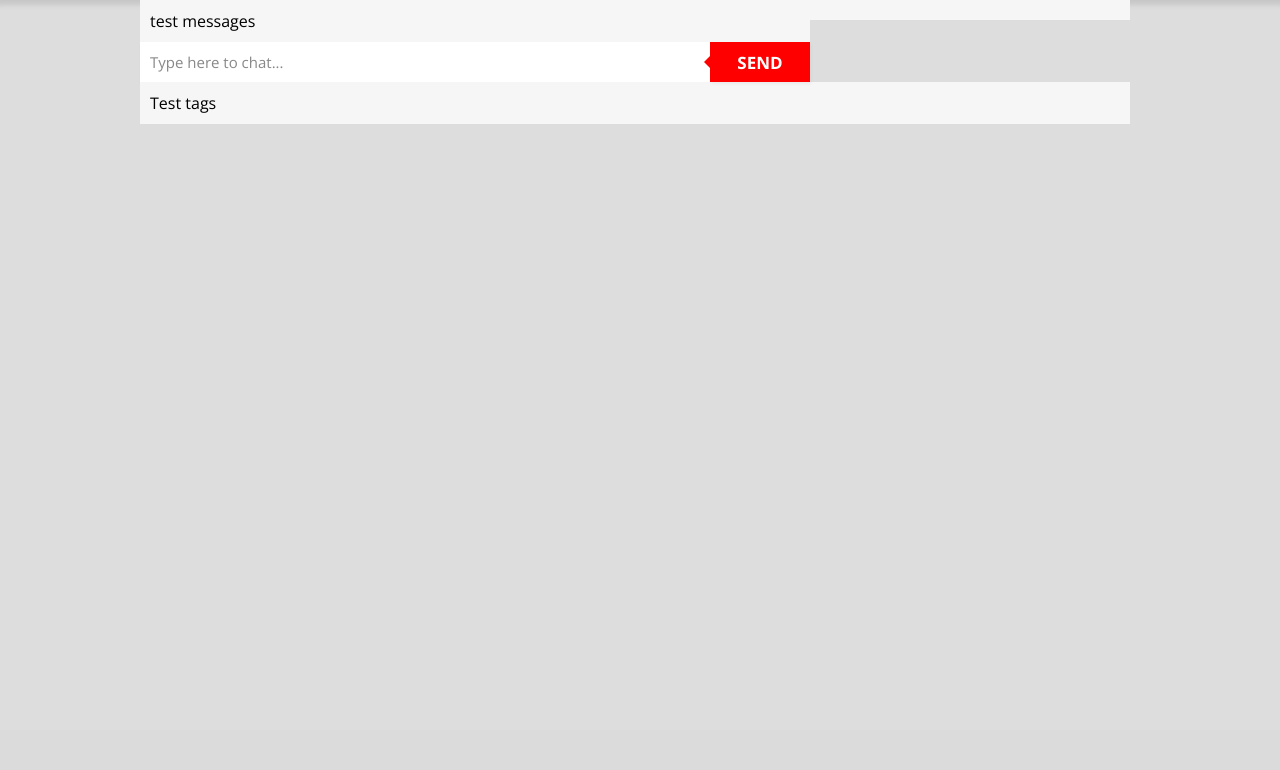
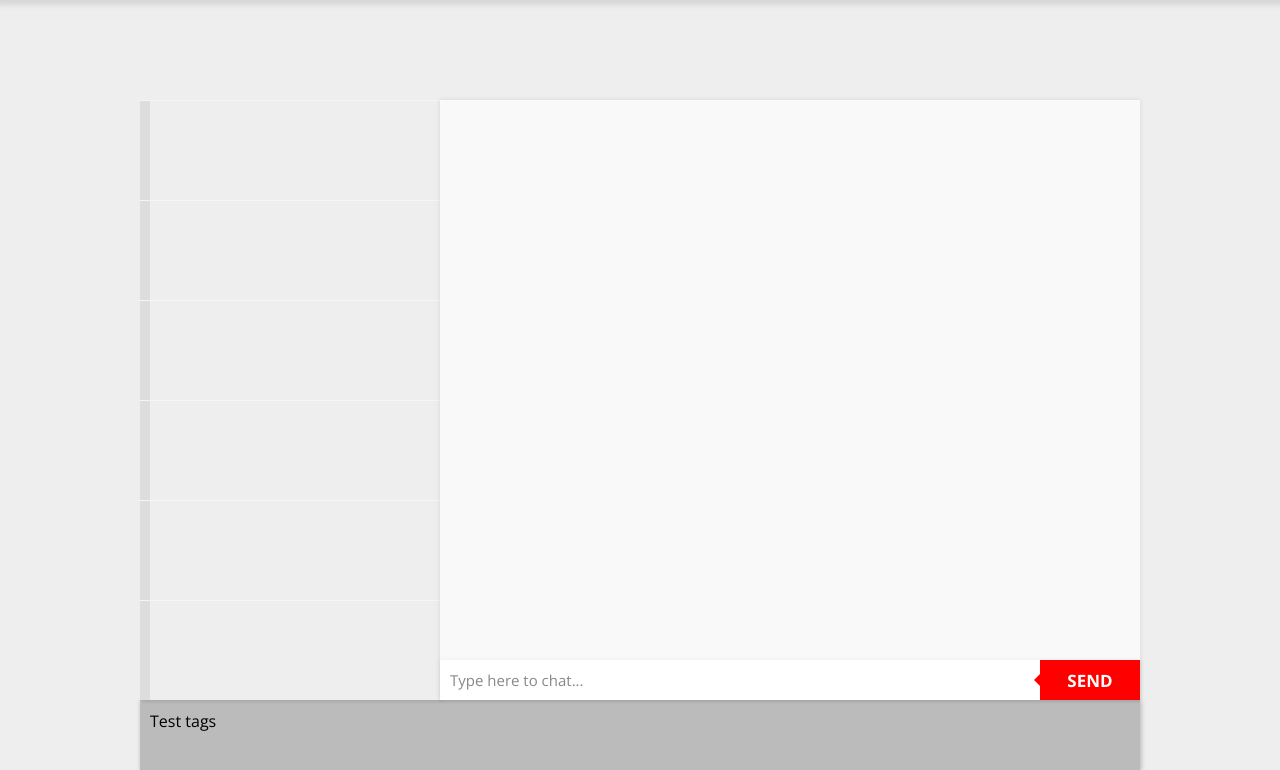
Before and after one commit to ankitsharmaks/angelhack, a Django app: template djangosite/djangosite/templates/chat.html in a window 1280 px wide. Shown: the part 70-840 px from the top of the page. Before the commit the page ends 194 px from the top, so only its background shows below. Run offline with Django 3.2, Linux system fonts and the light colour scheme; the template is opened without the code that fills it, so the values that code supplies are empty; some libraries are stand-ins or nearby versions.

Commit message:
Add to UI.

```diff
--- a/djangosite/djangosite/static/main.css
+++ b/djangosite/djangosite/static/main.css
@@ -5,7 +5,7 @@
 }
 
 body {
-    background: #ddd;
+    background: #eee;
 }
 
 #header {
@@ -15,6 +15,8 @@ body {
     background: #e00;
     box-shadow: 0px 0px 5px 5px rgba(0,0,0,0.1);
     overflow: auto;
+    position:relative;
+    z-index: 3;
 }
 
 #header h1 {
@@ -28,30 +30,67 @@ body {
 #container {
     width: 1000px;
     margin: 0 auto;
+    margin-top: 100px;
+    overflow: none;
 }
 
 #container div {
     padding: 10px;
-    background: #f6f6f6;
     float: left;
 }
 
 div#chat {
     padding: 0;
-    width: 670px;
+    width: 700px;
+    height: 600px;
     margin-right: 0px;
+    position: relative;
+    background: #f9f9f9;
+    box-shadow: inset 0 0 5px rgba(0,0,0,0.1);
+    box-shadow: 0 0 5px rgba(0,0,0,0.1);
 }
 
 div#chatbox {
     padding: 0;
+    top: 560px;
+    box-shadow: 0 0 5px rgba(0,0,0,0.05);
+    position: absolute;
 }
 
-#recommendations {
+div#messages {
+    height: 540px;
+    width: 680px;
+    overflow: auto;
+}
+
+div#recommendations {
+    width: 300px;
+    height: 600px;
+    padding: 0;
+    background: #eee;
+    box-shadow: 2px 2px 3px rgba(0,0,0,0.10);
+    position: relative;
+}
+
+#recommendations div.entry {
+    border-left: 10px solid #ddd;
+    padding: 0;
+    width: 290px;
+    height: 99px;
+}
+
+#recommendations div.spacer {
+    padding: 0;
+    height: 1px;
+    background: #f5f5f5;
     width: 300px;
 }
 
 #tags {
-    width: 970px;
+    width: 980px;
+    background: #bbb;
+    height: 50px;
+    box-shadow: 1px 1px 5px rgba(0,0,0,0.25);
 }
 
 
@@ -63,12 +102,11 @@ h1 {
 }
 
 .form-wrapper input {
-    width: 550px;
+    width: 580px;
     height: 20px;
     padding: 10px;
     float: left;
     font-size: 15px;
-    background: white;
     border: 0;
     font-family: "Open Sans", sans-serif;
     box-shadow: 1px 2px 3px rgba(0,0,0,0.05);
@@ -104,6 +142,7 @@ h1 {
     text-transform: uppercase;
     background: #ff0000;
     box-shadow: 1px 2px 3px rgba(0,0,0,0.05);
+    z-index: 5;
 }
 
 .form-wrapper button:hover{
--- a/djangosite/djangosite/static/main.js
+++ b/djangosite/djangosite/static/main.js
@@ -1,4 +1,8 @@
 
+function updateMessages() {
+    var d = $('#messages');
+    d.scrollTop(d.prop("scrollHeight"));
+}
 $(document).ready(function() {
     var appid = "cd39e41d-8f45-4406-8218-e7f74ffae2f9";
     var endpointId = user;
@@ -30,6 +34,7 @@ $(document).ready(function() {
                 $("#messages").append(
                     ""+evt.message.endpointId+": " + evt.message.message + "<br>"
                 );
+                updateMessages();
             }
         });
     });
@@ -47,6 +52,17 @@ $(document).ready(function() {
         $("#messages").append(
             ""+ endpointId+": "+ groupMsg + "<br>"
         );
+        updateMessages();
+
+        $.ajax({
+            type: "POST",
+            url: "/message",
+            data: {
+                message: groupMsg,
+                user: user,
+                group: group_id
+            }
+        });
         return false;
     });
 });
--- a/djangosite/djangosite/templates/chat.html
+++ b/djangosite/djangosite/templates/chat.html
@@ -18,17 +18,30 @@
     <h1>Placeholder</h1>
 </div>
 <div id="container">
+       <div id="recommendations">
+        <div class="spacer"></div>
+        <div class="entry"></div>
+        <div class="spacer"></div>
+        <div class="entry"></div>
+        <div class="spacer"></div>
+        <div class="entry"></div>
+        <div class="spacer"></div>
+        <div class="entry"></div>
+        <div class="spacer"></div>
+        <div class="entry"></div>
+        <div class="spacer"></div>
+        <div class="entry"></div>
+    </div>
     <div id="chat">
-        <div id="messages">test messages</div>
+        <div id="messages"></div>
         <div id="chatbox">
         <form id="chat-form" class="form-wrapper">
-        <input type="text" placeholder="Type here to chat..." required="">
-        <button type="submit">SEND</button>
+            <input type="text" placeholder="Type here to chat..." required="">
+            <button type="submit">SEND</button>
         </form>
         </div>
     </div>
-    <div id="recommendations">
-    </div>
+
     <div id="tags">Test tags</div>
 </div>
 </body>
--- a/djangosite/djangosite/urls.py
+++ b/djangosite/djangosite/urls.py
@@ -20,5 +20,6 @@ from . import views
 urlpatterns = [
     url(r'^admin/', include(admin.site.urls)),
     url(r'^$', views.index),
-    url(r'^chat$', views.chat)
+    url(r'^chat$', views.chat),
+    url(r'^message$', views.message)
 ]
```
Also changed, not shown: djangosite/djangosite/views.py (+9 -0 lines).
